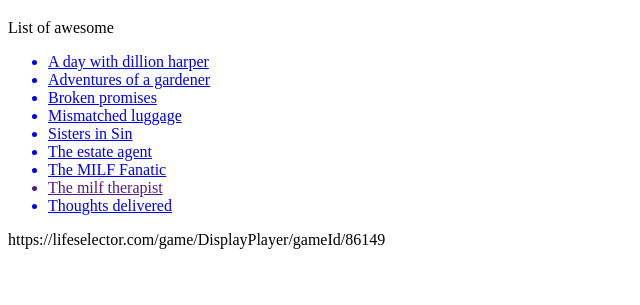
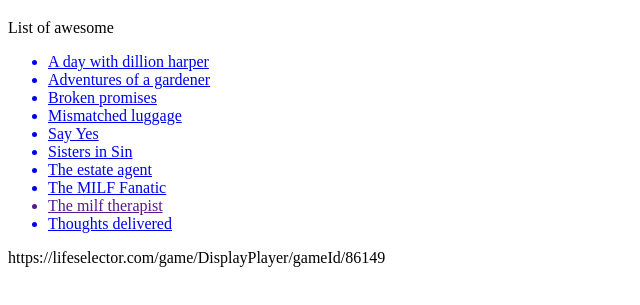
Before and after one commit to virtPc/virtPc.github.io, a plain HTML site: page index.html in a window 1280 px wide. Shown: the part 61-366 px from the top of the page, without its empty margins (0-640 px from the left). Drawn offline with Linux system fonts and the light colour scheme.

Commit message:
Update index.html

```diff
--- a/index.html
+++ b/index.html
@@ -13,6 +13,7 @@
 	<a href="Adventures of a gardener/index.html"><li>Adventures of a gardener</li></a>
 	<a href="Broken Promises/index.html"><li>Broken promises</li></a>
 	<a href="Mismatched_Luggage/index.html"><li>Mismatched luggage</li></a>
+	<a href="Say Yes/index.html"><li>Say Yes</li></a>
 	<a href="Sisters in Sin/index.html"><li>Sisters in Sin</li></a>
 	<a href="The_Estate_Agent/index.html"><li>The estate agent</li></a>
 	<a href="The MILF Fanatic/index.html"><li>The MILF Fanatic</li></a>
```
